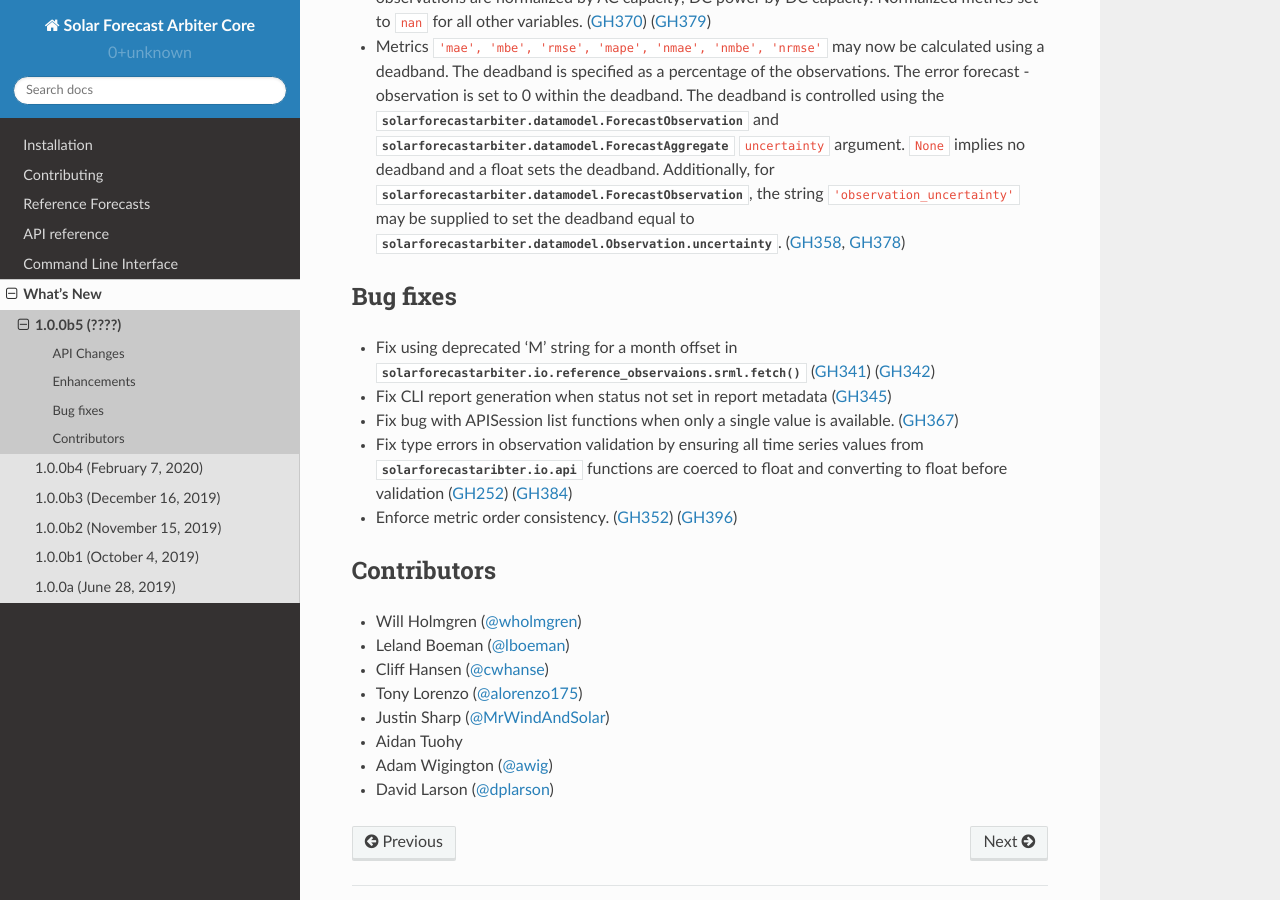
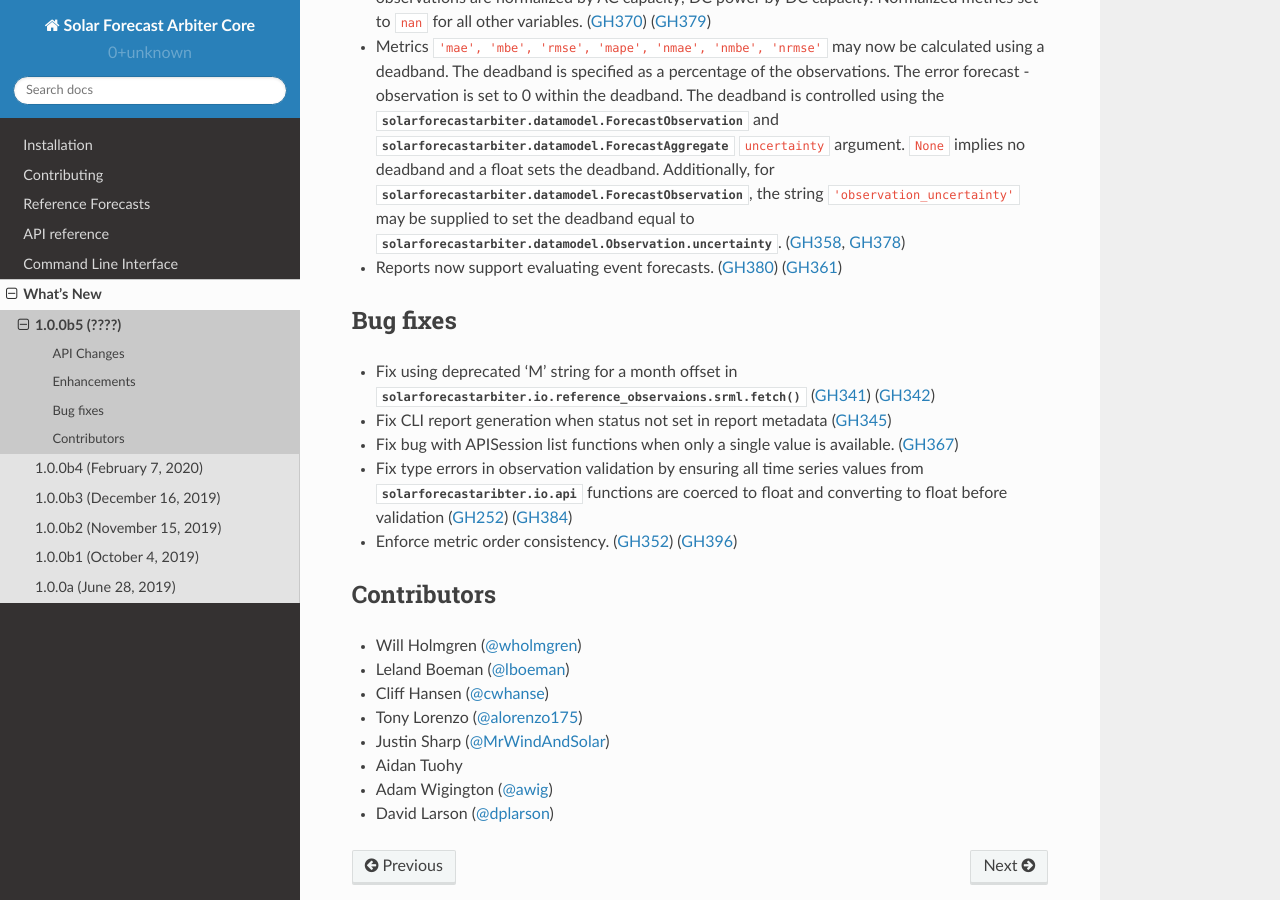
Before and after one commit to SolarArbiter/solarforecastarbiter-core, a Sphinx documentation site: the page built from docs/source/whatsnew/1.0.0b5.rst, in a window 1280 px wide and 900 px high, scrolled down 1806 px. Built offline with Sphinx 7.4.7 and the Read the Docs theme 2.0.0, drawn with Linux system fonts in a browser that asks for light colours.

Commit message:
docs/whatsnew: reports now support event forecasts

```diff
--- a/docs/source/whatsnew/1.0.0b5.rst
+++ b/docs/source/whatsnew/1.0.0b5.rst
@@ -94,6 +94,7 @@ Enhancements
   deadband equal to
   :py:attr:`solarforecastarbiter.datamodel.Observation.uncertainty`.
   (:issue:`358`, :pull:`378`)
+* Reports now support evaluating event forecasts. (:issue:`380`) (:pull:`361`)
 
 
 Bug fixes
```
